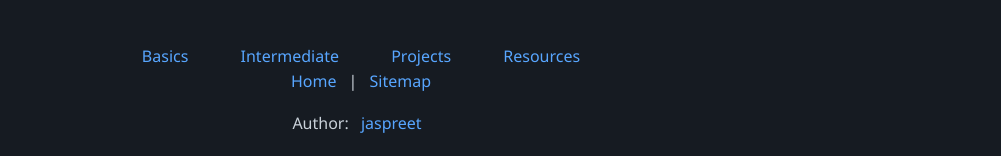
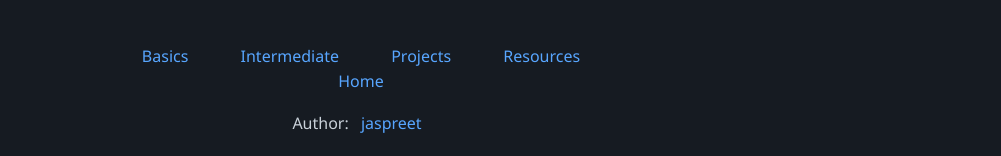
Before and after one commit to jjaspreetsingh/learn-python, a plain HTML site: page index.html in a window 1280 px wide. Shown: the part 3666-3822 px from the top of the page, without its empty margins (279-1280 px from the left). Drawn offline with Linux system fonts and the light colour scheme.

Commit message:
Remove sitemap link from footer

```diff
--- a/index.html
+++ b/index.html
@@ -114,7 +114,7 @@
                 <a href="#projects">Projects</a>
                 <a href="#resources">Resources</a>
             </nav>
-            <a href="#top">Home</a> | <a href="#sitemap">Sitemap</a>
+            <a href="#top">Home</a>
             <p>Author: <a href="https://jjaspreetsingh.com" target="_blank">jaspreet</a></p>
         </div>
 <p>&copy; 2025 All rights reserved.</p>
```
